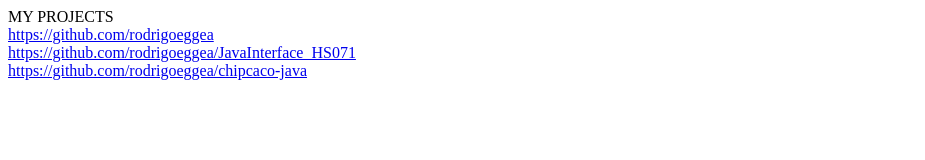
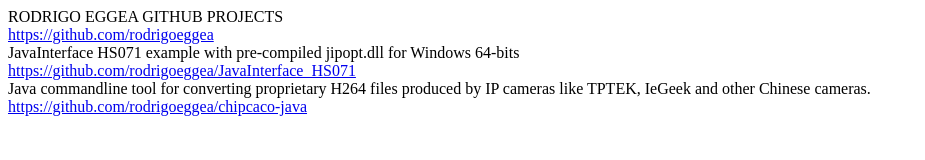
Before and after one commit to rodrigoeggea/projects, a plain HTML site: page index.html in a window 1280 px wide. Shown: the whole page, without its empty margins (0-925 px from the left). Drawn offline with Linux system fonts and the light colour scheme.

Commit message:
Update index.html

```diff
--- a/index.html
+++ b/index.html
@@ -1,11 +1,15 @@
 <html>
   <head>
   </head>
-  MY PROJECTS
+  RODRIGO EGGEA GITHUB PROJECTS
   <br>
   <a href="https://github.com/rodrigoeggea"> https://github.com/rodrigoeggea </a>
   <br>
+  JavaInterface HS071 example with pre-compiled jipopt.dll for Windows 64-bits
+  <br>
   <a href="https://github.com/rodrigoeggea/JavaInterface_HS071">https://github.com/rodrigoeggea/JavaInterface_HS071</a>
+  <br>
+  Java commandline tool for converting proprietary H264 files produced by IP cameras like TPTEK, IeGeek and other Chinese cameras.
   <br>
   <a href="https://github.com/rodrigoeggea/chipcaco-java">https://github.com/rodrigoeggea/chipcaco-java</a>
 </html>
```
